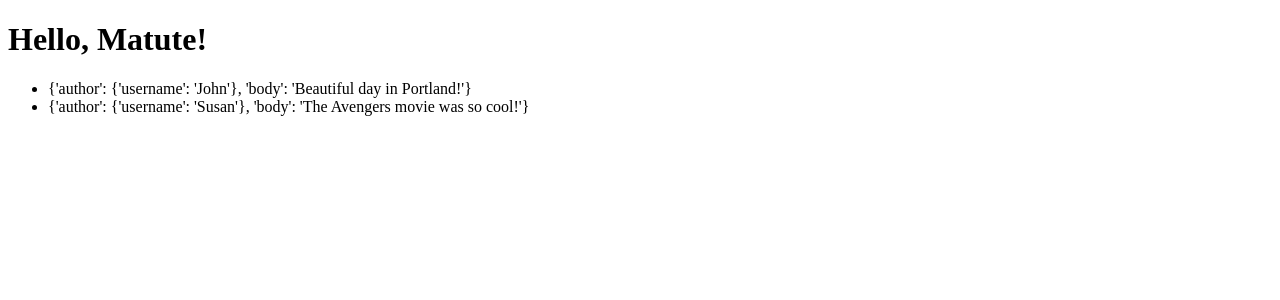
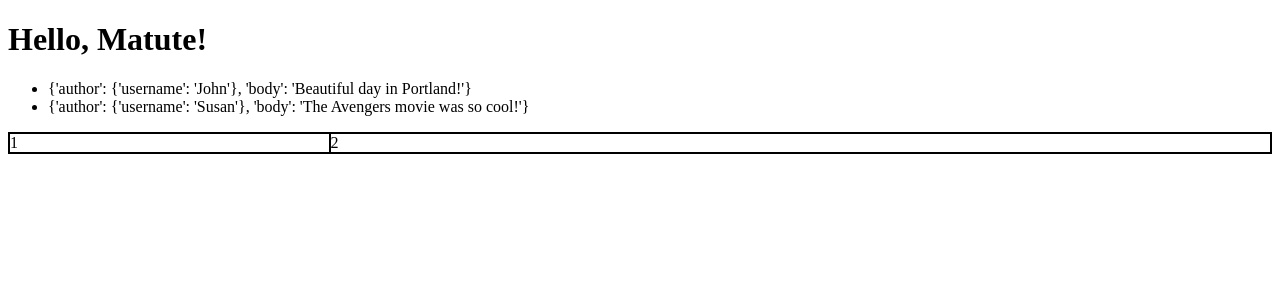
Before and after one commit to trapaglia/my_feed, a Flask app: page / in a window 1280 px wide. Shown: the top 300 px of the page. Run offline with Flask 3, Linux system fonts and the light colour scheme.

Commit message:
css anda

```diff
--- a/my_site.py
+++ b/my_site.py
@@ -1,4 +1,4 @@
-from flask import Flask, render_template
+from flask import Flask, render_template, send_from_directory
 
 app = Flask(__name__)
 
@@ -20,5 +20,9 @@ def index():
     return render_template('index.html', title='', user=user, posts=posts)
     # return render_template('index.html', user=user)
 
+@app.route('/css/<path:filename>')
+def css(filename):
+    return send_from_directory('css', filename)
+
 if __name__ == '__main__':
     app.run(debug=True)
--- /dev/null
+++ b/static/css/styles.css
@@ -0,0 +1,18 @@
+.top_container {
+    display: flex;
+    flex-direction: row;
+    /* background-color: #f8f8f8;
+    padding: 20px;
+    border-radius: 10px;
+    margin-bottom: 20px;
+    */
+    border: 1px solid black;
+}
+.left_container {
+    flex-grow: 1;
+    border: 1px solid black;
+}
+.right_container {
+    flex-grow: 3;
+    border: 1px solid black;
+}
--- a/templates/index.html
+++ b/templates/index.html
@@ -1,7 +1,8 @@
 <!DOCTYPE html>
 <html>
 <head>
-    <title>Flask Example</title>
+    <title>MT site</title>
+    <link rel="stylesheet" href="{{ url_for('static', filename='css/styles.css') }}">
 </head>
 <body>
     <h1>Hello, {{ user.username }}!</h1>
@@ -11,5 +12,9 @@
             <li>{{ item }}</li>
         {% endfor %}
     </ul>
+    <div class="top_container">
+        <div class="left_container">1</div>
+        <div class="right_container">2</div>
+    </div>
 </body>
 </html>
```
